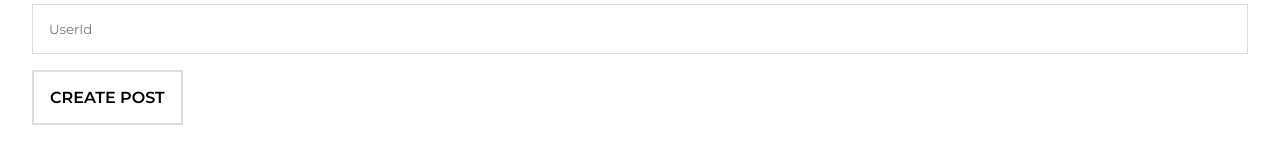
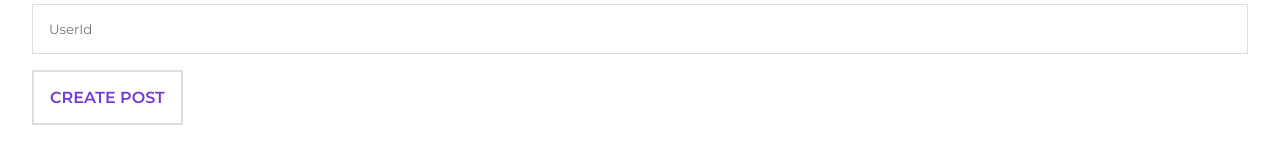
Before and after one commit to Sashankr/JSON-Placeholder-Project-RTKQ, a Next.js app: page /createPost in a window 1280 px wide. Shown: the part 429-592 px from the top of the page. Built offline with nearby package versions, Linux system fonts and the light colour scheme.

Commit message:
updated button color

```diff
--- a/src/styles/createPost.module.css
+++ b/src/styles/createPost.module.css
@@ -32,6 +32,7 @@
   width: max-content;
   padding: 1rem;
   border: 2px solid #ddd;
+  color: #743ad5;
   background: transparent;
   font-family: "Montserrat", sans-serif;
   font-weight: 600;
```
